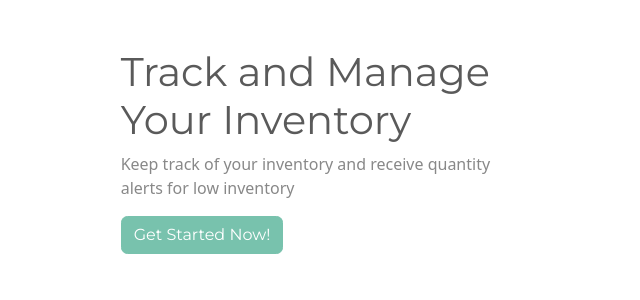
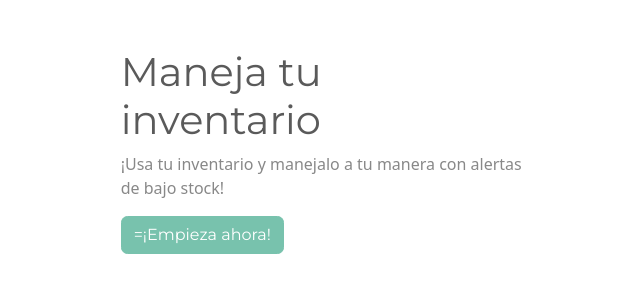
Before and after one commit to Jhxnnat/Tool-Check, a Django app: page / in a window 1280 px wide. Shown: the part 56-356 px from the top of the page, without its empty margins (318-958 px from the left). Run offline with Django 4.2, Linux system fonts and the light colour scheme.

Commit message:
Update index.html

```diff
--- a/inventory/templates/inventory/index.html
+++ b/inventory/templates/inventory/index.html
@@ -4,11 +4,11 @@
 <div>
 	<div class="row">
 		<div class="col-sm-11 col-md-4 mx-auto mt-5 px-3">
-			<h1 class="fw-light">Track and Manage Your Inventory</h1>
-			<p class="fw-light">Keep track of your inventory and receive quantity alerts for low inventory</p>
+			<h1 class="fw-light">Maneja tu inventario</h1>
+			<p class="fw-light">¡Usa tu inventario y manejalo a tu manera con alertas de bajo stock!</p>
 
 			<div>
-				<a href="{% url 'dashboard' %}" class="btn btn-primary">Get Started Now!</a>
+				<a href="{% url 'dashboard' %}" class="btn btn-primary">=¡Empieza ahora!</a>
 			</div>
 		</div>
 	</div>
```
